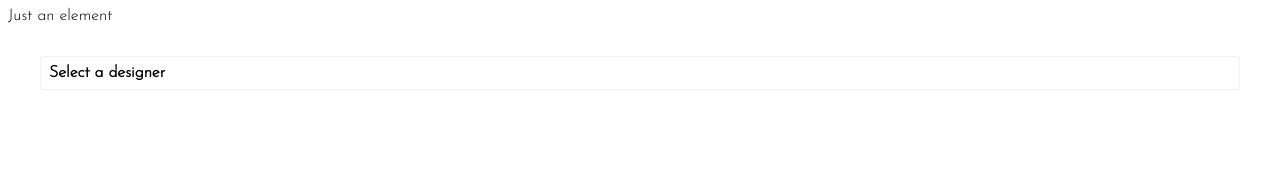
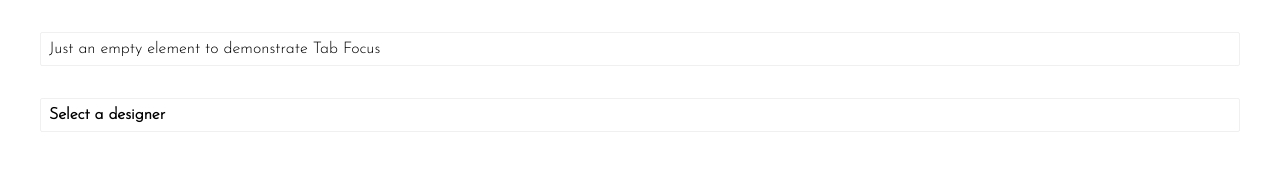
Before and after one commit to patrickteulings/dropdown, a website built with webpack: page index.html in a window 1280 px wide. Built offline with nearby package versions, Linux system fonts and the light colour scheme.

Commit message:
Cleanup
Cleanup and comments

```diff
--- a/index.html
+++ b/index.html
@@ -1,4 +1,4 @@
-<html lang="nl">
+<html lang="en">
 
 <head>
   <meta charset="UTF-8">
@@ -10,10 +10,17 @@
 
 <body>
   <section>
-    <div class="just al element for tabindex" tabindex="1">Just an element</div>
+
+    <!-- Demo element to demonstrate TAB focus -->
+    <div class="dd dd--wrapper dd--demo-element" tabindex="1">Just an empty element to demonstrate Tab Focus</div>
+
+    <!-- Select wrapper, containing all config parameters -->
     <div class="dd dd--wrapper js-dd--wrapper" tabindex="2" aria-expanded="false" id="designers" data-selected-value="" data-module="select" data-config='{"triggerClass":".js-dd__trigger", "optionsWrapperClass":".js-dd__options", "optionsClass":".js-dd__option", "preventLinks":true}'>
-      <!-- <button class="dd__trigger js-dd__trigger" aria-haspopup="true"></button> -->
+
+      <!-- Our title, Selected elements will replace it's innerHTML -->
       <h4 class="dd__trigger js-dd__trigger" aria-haspopup="true" id="selectTitle">Select a color here</h4>
+
+      <!-- Our ListBox with option -->
       <div role="listbox" class="dd__options js-dd__options" aria-hidden="true" aria-labelledby="selectTitle">
         <a role="option" tabindex="-1" class="dd__option js-dd__option" href="http://www.patrickteulings.nl" data-selected="true" data-value="Select a designer">Select a designer</a>
         <a role="option" tabindex="-1" class="dd__option js-dd__option" href="http://www.patrickteulings.nl" data-value="Walewijnos"><span class="dd__option-image"><img src="assets/bag_1.jpg" alt="bag 1"></span><span>Walewijnos</span></a>
--- a/src/scss/elements/dropdown/_dropdown.scss
+++ b/src/scss/elements/dropdown/_dropdown.scss
@@ -1,10 +1,16 @@
-div:focus {
-
-}
 
 .dd {
+  margin: 2em;
 
-  margin: 2em;
+  // Discard this class, DEMO purposes only
+
+  &--demo-element {
+    display: flex;
+    align-items: flex-end;
+    border: 1px solid $bordercolor;
+    border-radius: 2px;
+    padding: 0.5em;
+  }
 
   &[aria-expanded="true"] {
 
```
